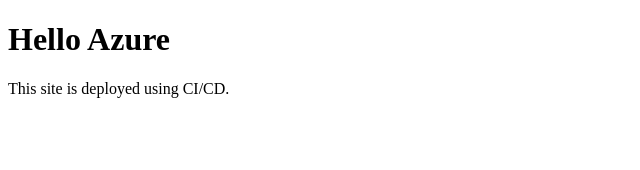
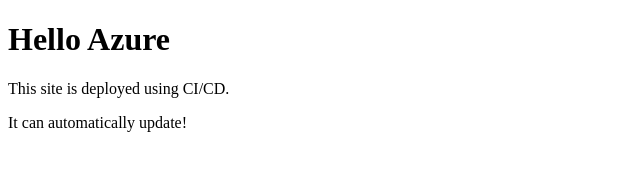
Before and after one commit to raegar/azure-static-app, a plain HTML site: page index.html in a window 1280 px wide. Shown: the whole page, without its empty margins (0-640 px from the left). Drawn offline with Linux system fonts and the light colour scheme.

Commit message:
First update

```diff
--- a/index.html
+++ b/index.html
@@ -13,6 +13,7 @@
   <h1>Hello Azure</h1>
 
   <p>This site is deployed using CI/CD.</p>
+  <p>It can automatically update!</p>
 
 </body>
 
```
